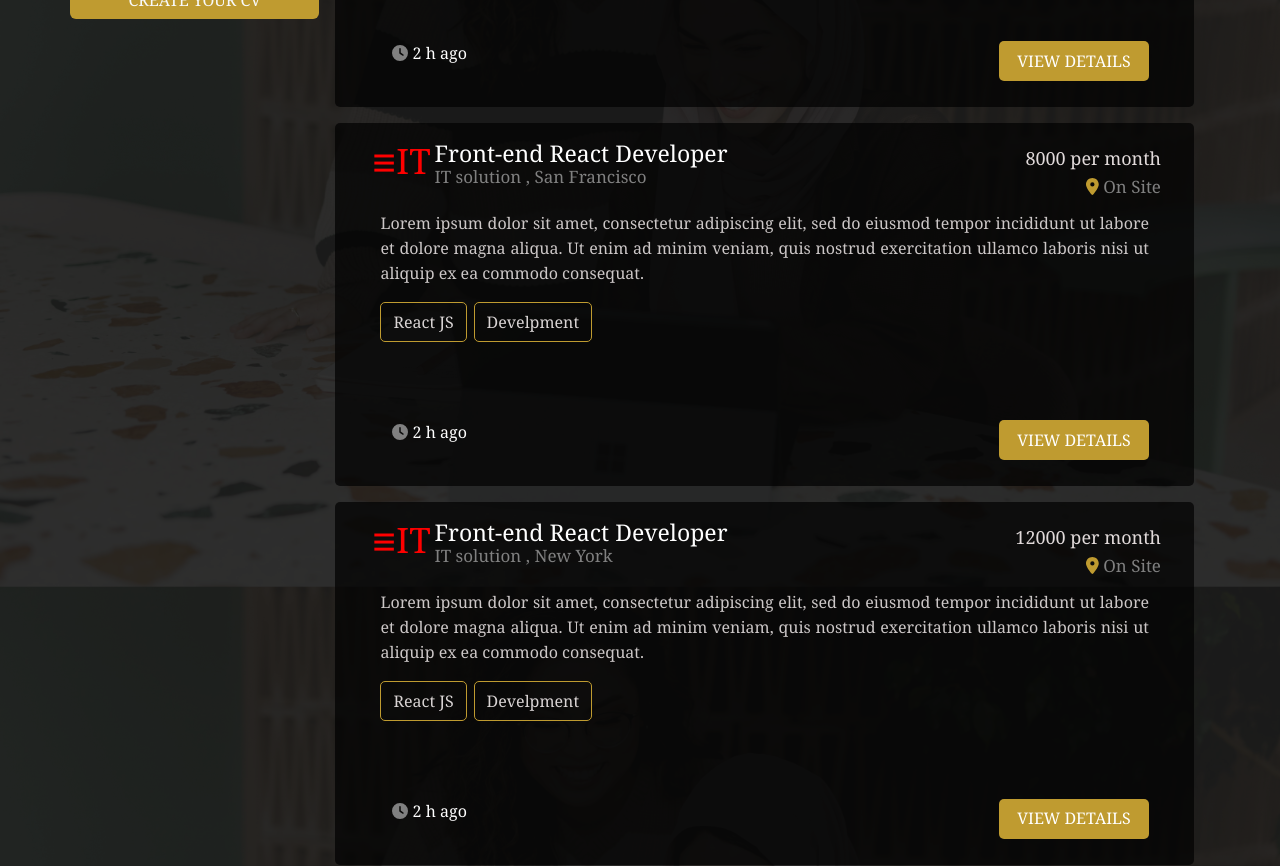
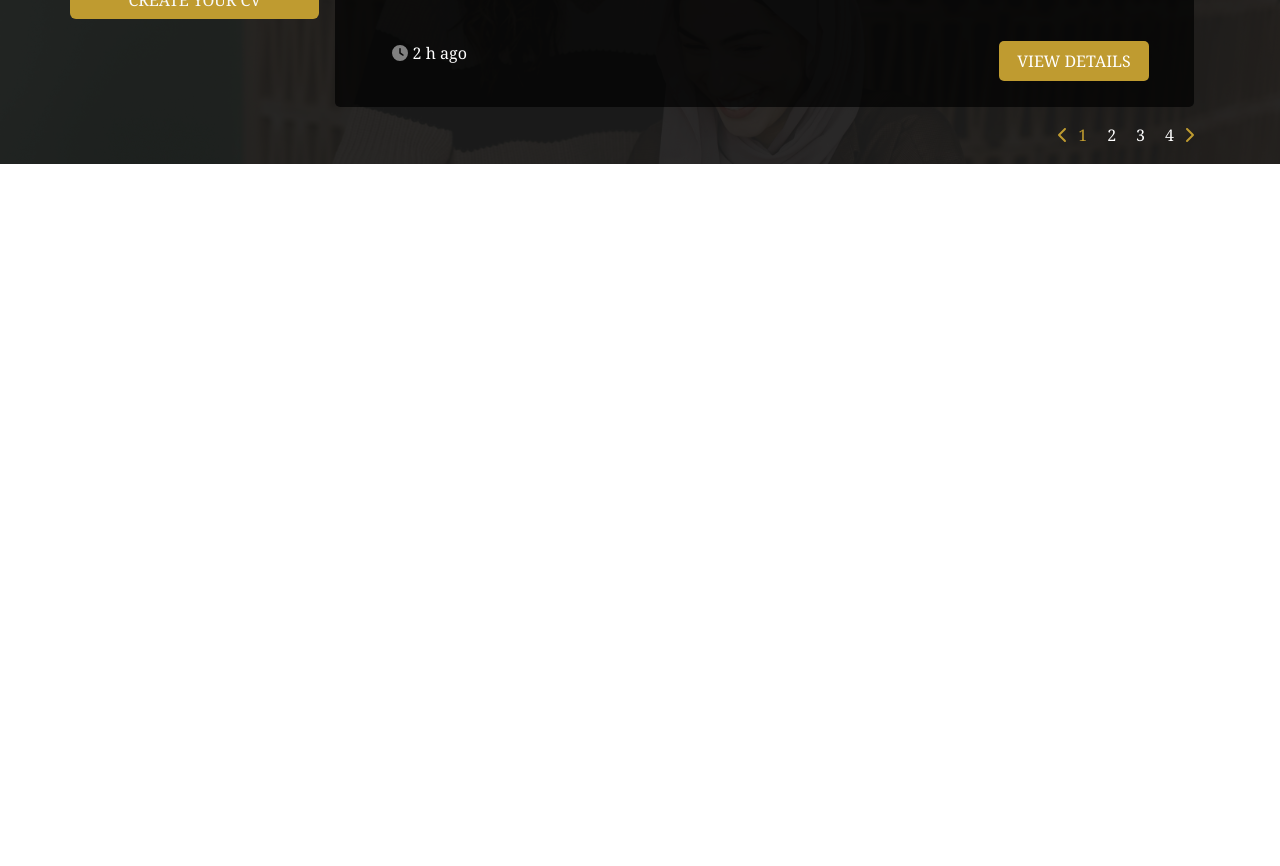
Before and after one commit to butterfly-sarah/training, a React (Create React App) app: page /jobs in a window 1280 px wide. Shown: the part 1120-1986 px from the top of the page. After the commit the page ends 1284 px from the top, so only its background shows below. Built offline with nearby package versions, Linux system fonts and the light colour scheme.

Commit message:
third15 commit

```diff
--- a/package.json
+++ b/package.json
@@ -24,6 +24,7 @@
     "react-bootstrap": "^2.9.1",
     "react-dom": "^18.2.0",
     "react-drag-drop-files": "^2.3.10",
+    "react-js-pagination": "^3.0.3",
     "react-loader-spinner": "^5.4.5",
     "react-router-dom": "^6.18.0",
     "react-scripts": "5.0.1",
--- a/src/Pages/Jobs.js
+++ b/src/Pages/Jobs.js
@@ -2,8 +2,9 @@ import React, { useEffect, useRef, useState } from "react";
 import { FileUploader } from "react-drag-drop-files";
 import 'bootstrap/dist/css/bootstrap.css'
 import { FontAwesomeIcon } from '@fortawesome/react-fontawesome'
-import { faClock, faCloudArrowUp, faFilter, faLocationDot, faMagnifyingGlass, faMapMarkedAlt } from '@fortawesome/free-solid-svg-icons'
+import { faChevronLeft, faChevronRight, faClock, faCloudArrowUp, faFilter, faLocationDot, faMagnifyingGlass, faMapMarkedAlt } from '@fortawesome/free-solid-svg-icons'
 import '../styles/Jobsstyle.css'
+import Pagination from "react-js-pagination";
 import { fontSize } from "@mui/system";
 import { Visibility } from "@mui/icons-material";
 export default function Jobs(){
@@ -120,7 +121,23 @@ export default function Jobs(){
             }
             data=arr
         }
-        jobData=data
+const [currentPage, setCurrentPage] = useState(1);
+const [recordsPerPage] = useState(2);
+const indexOfLastRecord = currentPage * recordsPerPage;
+const indexOfFirstRecord = indexOfLastRecord - recordsPerPage;
+const currentRecords = data.slice(indexOfFirstRecord,
+  indexOfLastRecord);
+  const nPages = Math.ceil(data.length / recordsPerPage)
+  const pageNumbers = [...Array(nPages + 1).keys()].slice(1)
+  const nextPage = () => {
+    if(currentPage !== nPages)
+        setCurrentPage(currentPage + 1)
+}
+const prevPage = () => {
+    if(currentPage !== 1)
+        setCurrentPage(currentPage - 1)
+}
+        jobData=currentRecords
 return(
     <><meta name="viewport" content="width=device-width, initial-scale=1.0, maximum-scale=1, minimum-scale=1"/>
     <div className="body">
@@ -228,6 +245,7 @@ return(
 
             <div class="pl-3 flex-grow-1">
             { !details&&
+            <div>{
             jobData.map((job,index)=>(
               <div class="div1 m-md-3">
                 <div class="dd-info row">
@@ -253,6 +271,40 @@ return(
               </div>
               </div>
                 ))}
+                <nav>
+<ul className='pagination justify-content-end'>
+<li className="arrow">
+<a className="arrow"
+onClick={prevPage}
+href="#">
+
+<FontAwesomeIcon icon={faChevronLeft} />
+</a>
+</li>
+{pageNumbers.map(pgNumber => (
+<li key={pgNumber}
+className= {`page-itm ${currentPage == pgNumber ? 'actve' : ''} `} >
+
+<a onClick={() => setCurrentPage(pgNumber)}
+className= {`page-itm ${currentPage == pgNumber ? 'actve' : ''} `}
+href='#'>
+
+{pgNumber}
+</a>
+</li>
+))}
+<li className="arrow me-3">
+<a className="arrow"
+onClick={nextPage}
+href='#'>
+
+<FontAwesomeIcon icon={faChevronRight} />
+</a>
+</li>
+</ul>
+</nav>
+                </div>
+                }
             { details&&!form&&
                 <div class="div1 m-md-3">
                 <div class="dd-info row">
--- a/src/styles/Jobsstyle.css
+++ b/src/styles/Jobsstyle.css
@@ -552,6 +552,14 @@
 .dd-info h2{
   line-height: 0.5em;
 }
+.page-itm{
+    color: white;
+    text-decoration: none;
+    margin: 0px 5px;
+}
+.actve,.arrow{
+    color: var(--primary);
+}
  /****************** media query page32*************************/
  @media(max-width:576px )
 {
```
Also changed, not shown: 1 other file (tests, documents, lock files or other folders).
